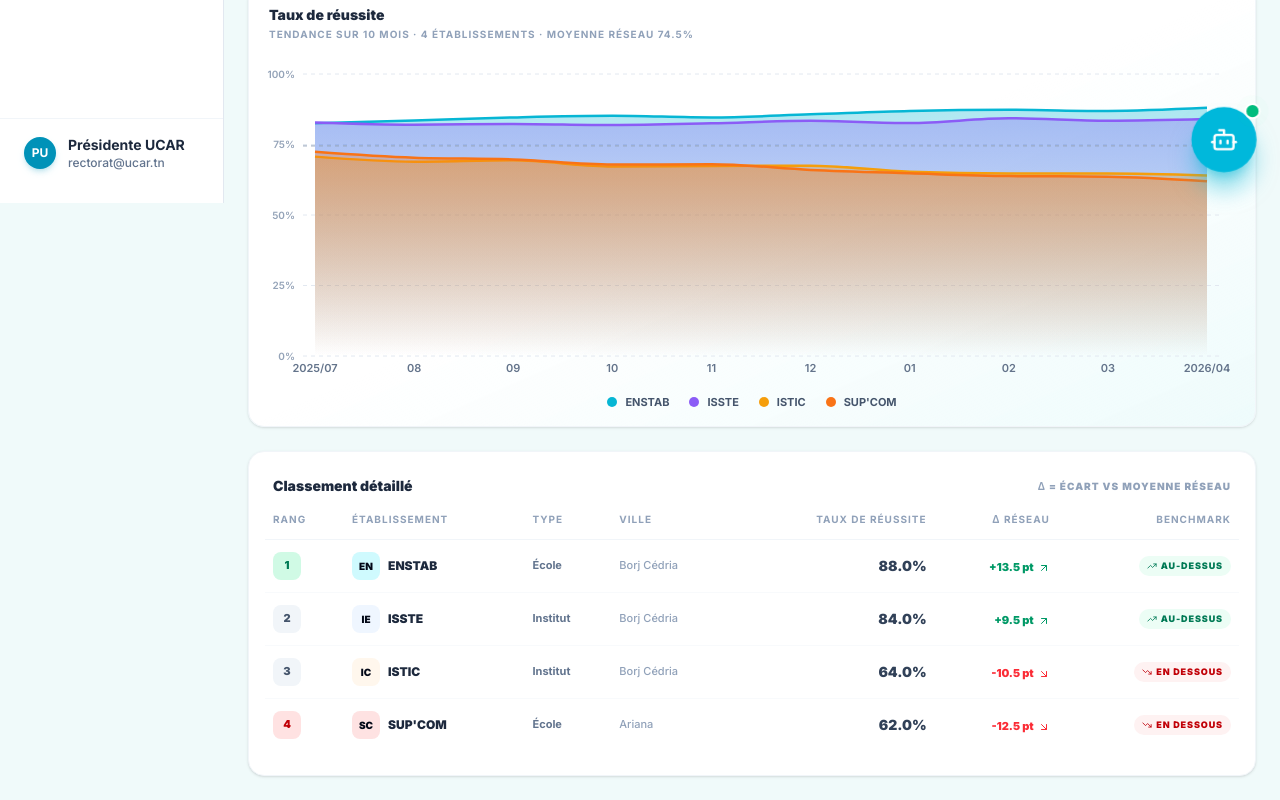
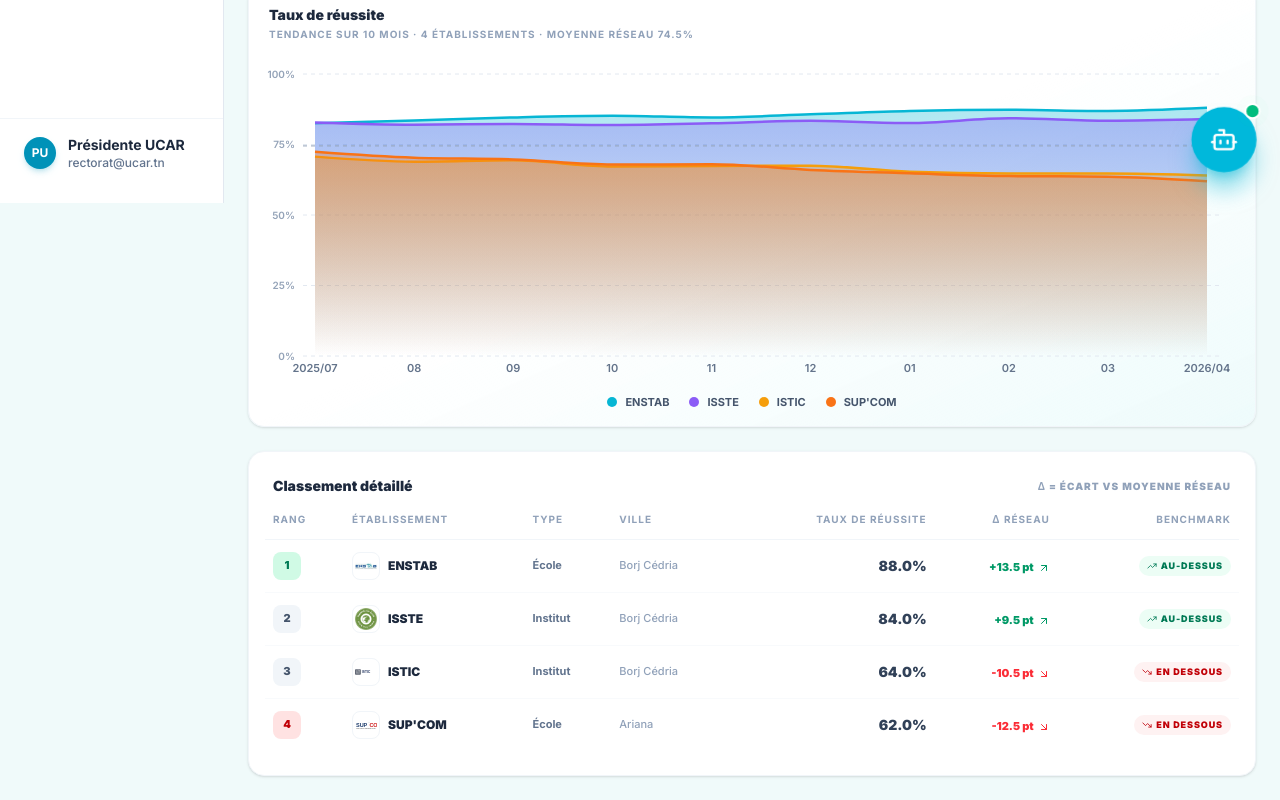
Before and after one commit to yassinebouteraa/ucar, a Next.js app: page /dashboard/comparison in a window 1280 px wide. Shown: the part 597-1397 px from the top of the page. Built offline with nearby package versions, Linux system fonts and the light colour scheme.

Commit message:
feat: render institution logos in comparison tables

```diff
--- a/src/app/dashboard/comparison/page.tsx
+++ b/src/app/dashboard/comparison/page.tsx
@@ -342,9 +342,13 @@
                         </td>
                         <td className="py-3 px-2">
                           <div className="flex items-center gap-2">
+                            {inst.logo ? (
+                              <img src={inst.logo} alt={inst.name} className="w-7 h-7 rounded-lg object-contain bg-white border border-slate-100 p-0.5" />
+                            ) : (
                               <div className="w-7 h-7 rounded-lg flex items-center justify-center text-[10px] font-black" style={{ backgroundColor: inst.color }}>
                                 {inst.initials}
                               </div>
+                            )}
                             <span className="text-xs font-black text-slate-800">{inst.name}</span>
                           </div>
                         </td>
@@ -486,9 +490,13 @@
                     {pool.map((inst, i) => (
                       <th key={inst.id} className={`py-4 px-3 bg-slate-50 ${i === pool.length - 1 ? 'rounded-tr-xl' : ''}`}>
                         <div className="flex items-center gap-3">
+                          {inst.logo ? (
+                            <img src={inst.logo} alt={inst.name} className="w-8 h-8 rounded-lg object-contain bg-white border border-slate-100 shadow-sm p-0.5" />
+                          ) : (
                             <div className="w-8 h-8 rounded-lg flex items-center justify-center text-[10px] font-black text-white shadow-sm" style={{ backgroundColor: inst.color }}>
                               {inst.initials}
                             </div>
+                          )}
                           <div>
                             <p className="text-xs font-black text-slate-800">{inst.name}</p>
                             <p className="text-[9px] text-slate-400 font-bold uppercase tracking-widest">{inst.type}</p>
```
Lines whose indentation alone changed are shown as unchanged.
